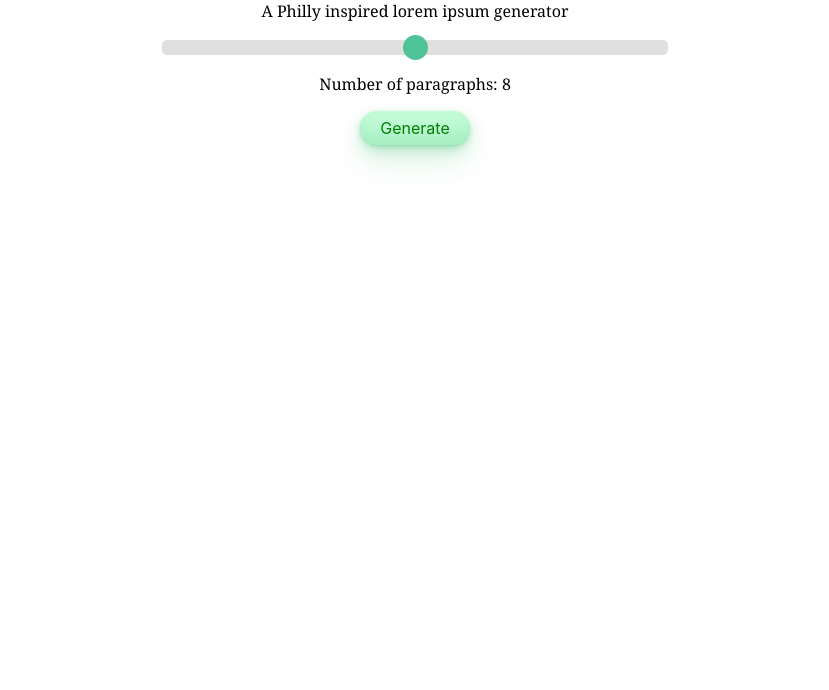
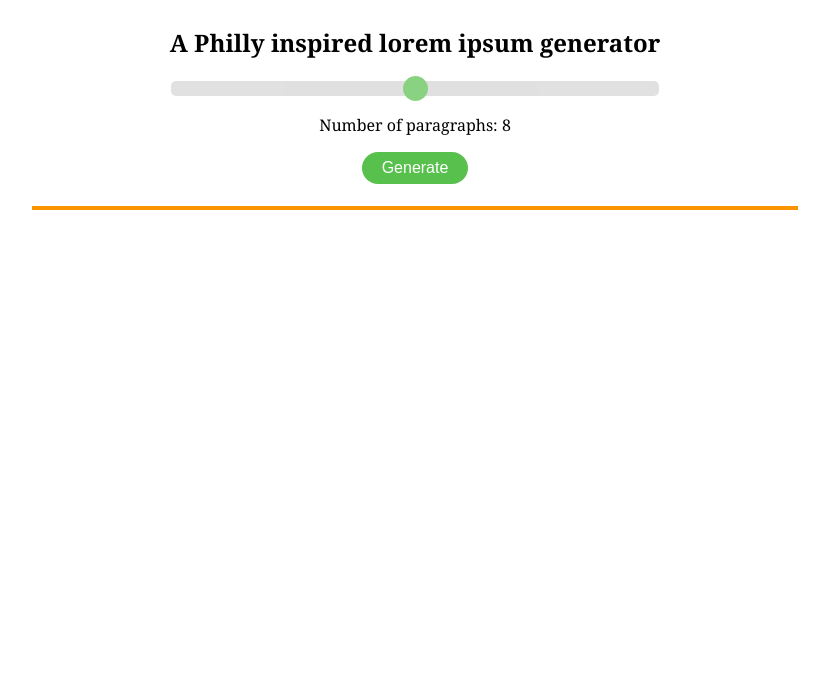
Before and after one commit to RyanMBelcher/phillyipsum, a website: page public/index.html in a window 1280 px wide. Shown: the part 110-800 px from the top of the page, without its empty margins (225-1054 px from the left). Drawn offline with Linux system fonts and the light colour scheme.

Commit message:
polished css

```diff
--- a/generator.js
+++ b/generator.js
@@ -13,6 +13,7 @@ function GenerateNewText() {
             'jimmies ',
             'MAC machine ',
             'drawlin ',
+            'outta pocket ',
             'boul ',
             'tomato pie ',
             'go birds ',
@@ -126,7 +127,7 @@ function GenerateNewText() {
             'Allegheny West ',
             'Fairhill ',
             'Hunting Park ',
-            'Nicetown-Tioga',
+            'Nicetown-Tioga ',
             'Andorra ',
             'East Falls ',
             'Roxborough ',
@@ -182,7 +183,8 @@ function GenerateNewText() {
             'Franklin Institute ',
             'Eastern State Penitentiary ',
             'Broad Street ',
-            'Market Street '
+            'Market Street ',
+            'Divine Lorraine Hotel ',
         ];
 }
 
--- a/public/index.html
+++ b/public/index.html
@@ -11,18 +11,19 @@
 
 <body>
     <h1 id='title'>Philly Ipsum</h1>
-    <p id='sub-title'>A Philly inspired lorem ipsum generator</p>
+    <h2 id='sub-title'>A Philly inspired lorem ipsum generator</h2>
     <form action='/' method='Post' id='form'>
         <input type='range' min='1' max='15' id='paragraphs' name='numberOfParagraphs'>
         <p>Number of paragraphs: <span id='para'></span></p>
         <button id='generate-btn'>Generate</button>
     </form>
-
+    <br>
     <section id='ipsum-section'>
         <div class='generated-text'>
             <div class='placeholder-div'></div>
         </div>
     </section>
+
 </body>
 <script src='index.js'></script>
 
--- a/public/style.css
+++ b/public/style.css
@@ -4,6 +4,8 @@ body {
     flex-direction: column;
     justify-content: center;
     align-items: center;
+    margin: 15px;
+    padding: 15px;
 }
 
 #title {}
@@ -22,7 +24,7 @@ body {
     width: 40%;
     height: 15px;
     border-radius: 5px;
-    background: #d3d3d3;
+    background: #d4d4d4;
     outline: none;
     opacity: 0.7;
 }
@@ -36,18 +38,16 @@ body {
     width: 25px;
     height: 25px;
     border-radius: 50%;
-    background: #04AA6D;
+    background: #58c04d;
     cursor: pointer;
 }
 
 #generate-btn {
-    background-color: #c2fbd7;
+    background-color: #58c04d;
     border-radius: 100px;
-    box-shadow: rgba(44, 187, 99, .2) 0 -25px 18px -14px inset, rgba(44, 187, 99, .15) 0 1px 2px, rgba(44, 187, 99, .15) 0 2px 4px, rgba(44, 187, 99, .15) 0 4px 8px, rgba(44, 187, 99, .15) 0 8px 16px, rgba(44, 187, 99, .15) 0 16px 32px;
-    color: green;
+    color: #fff;
     cursor: pointer;
     display: inline-block;
-    font-family: CerebriSans-Regular, -apple-system, system-ui, Roboto, sans-serif;
     padding: 7px 20px;
     text-align: center;
     text-decoration: none;
@@ -60,11 +60,13 @@ body {
 }
 
 #generate-btn:hover {
-    box-shadow: rgba(44, 187, 99, .35) 0 -25px 18px -14px inset, rgba(44, 187, 99, .25) 0 1px 2px, rgba(44, 187, 99, .25) 0 2px 4px, rgba(44, 187, 99, .25) 0 4px 8px, rgba(44, 187, 99, .25) 0 8px 16px, rgba(44, 187, 99, .25) 0 16px 32px;
+    box-shadow: rgba(58, 131, 60, .35) 0 -25px 18px -14px inset, rgba(58, 131, 60, .25) 0 1px 2px, rgba(58, 131, 60, .25) 0 2px 4px, rgba(58, 131, 60, .25) 0 4px 8px, rgba(58, 131, 60, .25) 0 8px 16px, rgba(58, 131, 60, .25) 0 16px 32px;
     transform: scale(1.05) rotate(-1deg);
 }
 
 
 #ipsum-section {
     width: 60%;
+    border: 2px solid #f99300;
+    padding: 0 15px;
 }
```
